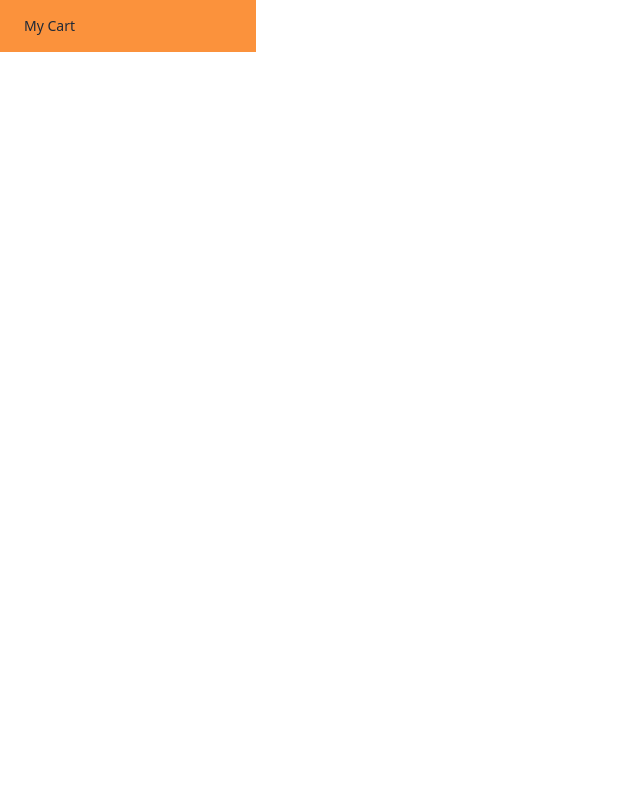
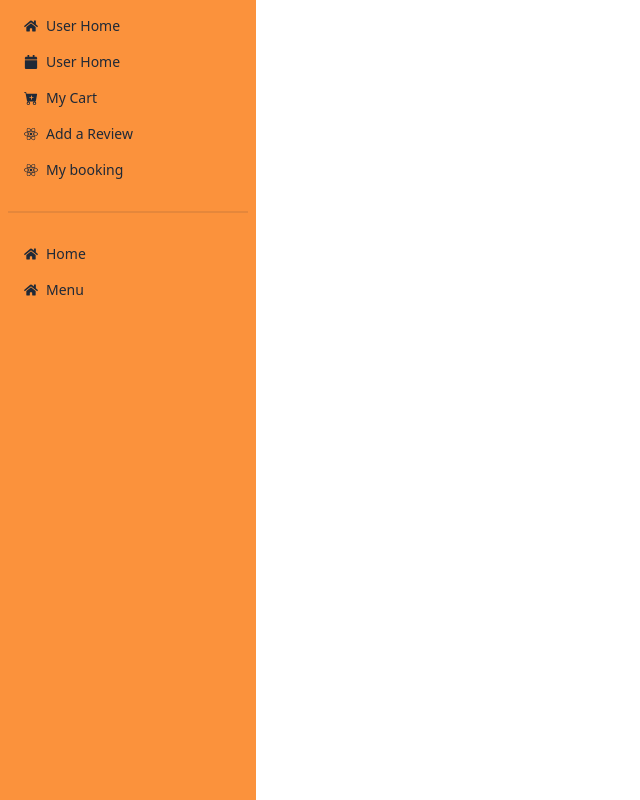
Before and after one commit to sazin222/bistro-boss-client, a React (Vite) app: page /dashboard in a window 1280 px wide. Shown: the whole page, without its empty margins (0-640 px from the left). Built offline with nearby package versions, Linux system fonts and the light colour scheme; no server answers.

Commit message:
added the few routes link on dashbord

```diff
--- a/src/Layout/Dashboard.jsx
+++ b/src/Layout/Dashboard.jsx
@@ -1,17 +1,67 @@
+import { BsCartPlusFill } from "react-icons/bs";
+import { FaCalendar, FaHome, FaReact } from "react-icons/fa";
 import { NavLink, Outlet } from "react-router-dom";
 
 const Dashboard = () => {
     return (
         <div className="flex">
-            <div className="w-64 min-h-full bg-orange-400">
+            {/* dashboard sidebar */}
+            <div className="w-64 min-h-screen bg-orange-400">
               <ul className="menu">
                 <li>
+
+                    <NavLink to={'/dashboard/userHome'}>
+                    <FaHome />
+                       User Home
+                    </NavLink>
+                </li>
+                <li>
+
+                    <NavLink to={'/dashboard/reservation'}>
+                    <FaCalendar />
+                       User Home
+                    </NavLink>
+                </li>
+                <li>
+
                     <NavLink to={'/dashboard/cart'}>
+                    <BsCartPlusFill></BsCartPlusFill>
                         My Cart
                     </NavLink>
                 </li>
+                <li>
+
+                    <NavLink to={'/dashboard/review'}>
+                    <FaReact></FaReact>
+                      Add a Review
+                    </NavLink>
+                </li>
+                <li>
+
+                    <NavLink to={'/dashboard/review'}>
+                    <FaReact></FaReact>
+                       My booking
+                    </NavLink>
+                </li>
+                <div className="divider"></div>
+                <li>
+
+                  <NavLink to={'/'}>
+                  <FaHome />
+                      Home
+                  </NavLink>
+              </li>
+                <li>
+
+                  <NavLink to={'/order/salad'}>
+                  <FaHome />
+                     Menu
+                  </NavLink>
+              </li>
+
               </ul>
             </div>
+            {/* dashboard content */}
             <div className="flex-1">
                 <Outlet></Outlet>
             </div>
--- /dev/null
+++ b/src/Pages/Dashboard/Cart/Cart.jsx
@@ -0,0 +1,13 @@
+
+
+const Cart = () => {
+    return (
+        <div>
+            <h2 className="text-4xl">
+                cart components
+            </h2>
+        </div>
+    );
+};
+
+export default Cart;
--- a/src/Pages/Shared/Navber/Navber.jsx
+++ b/src/Pages/Shared/Navber/Navber.jsx
@@ -35,7 +35,7 @@ const Navber = () => {
         <Link to={"/secret"}> Secret</Link>
       </li>
       <li>
-        <Link to={"/"}>
+        <Link to={"/dashboard/cart"}>
           <button className="flex justify-center items-center">
           <BsCartPlusFill size={'20px'}></BsCartPlusFill>
             <div className="badge badge-secondary">+0{cart.length}</div>
--- a/src/Routes/Routes.jsx
+++ b/src/Routes/Routes.jsx
@@ -10,6 +10,7 @@ import Register from "../Pages/Register/Register";
 import Secret from "../Pages/Shared/Secret/Secret";
 import PrivetRoute from "./PrivetRoute";
 import Dashboard from "../Layout/Dashboard";
+import Cart from "../Pages/Dashboard/Cart/Cart";
 
   export const router = createBrowserRouter([
     {
@@ -50,6 +51,7 @@ import Dashboard from "../Layout/Dashboard";
       children:[
         {
           path:'cart',
+          element: <Cart></Cart>
         }
       ]
     }
```
